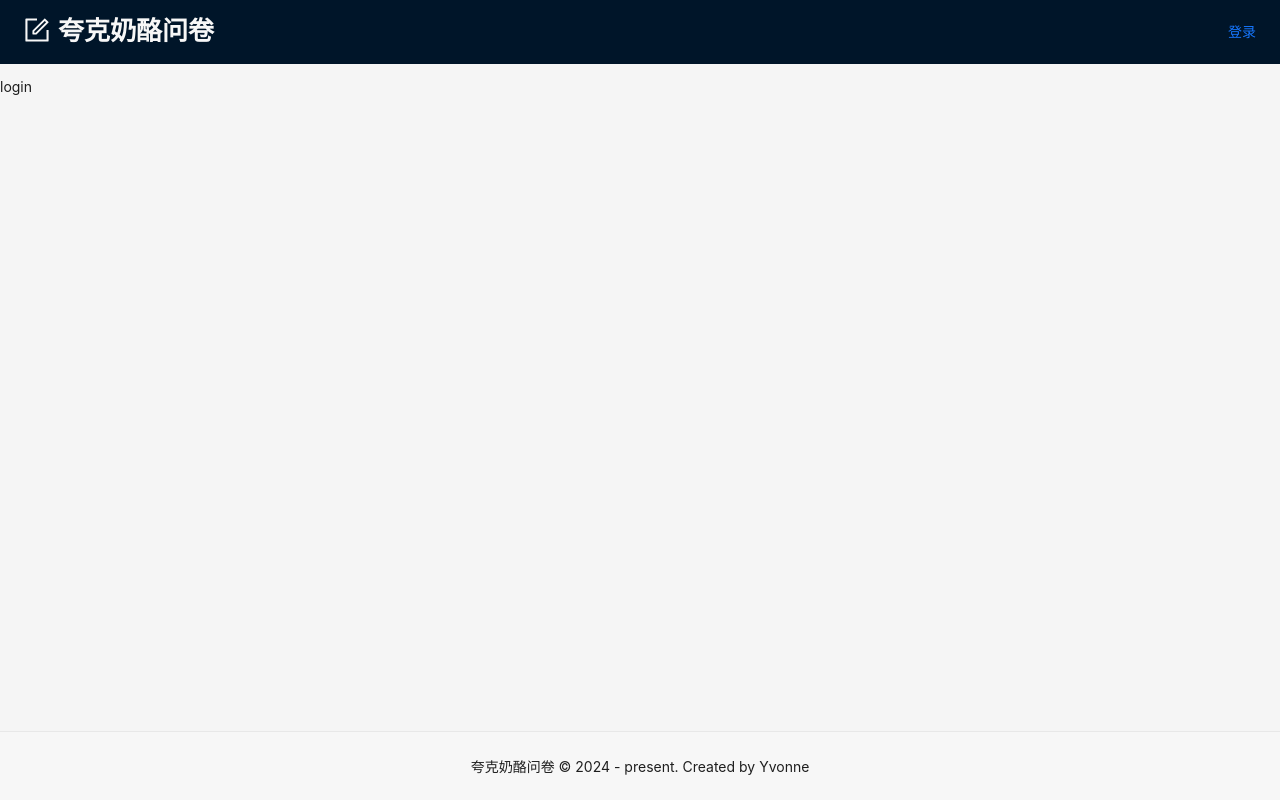
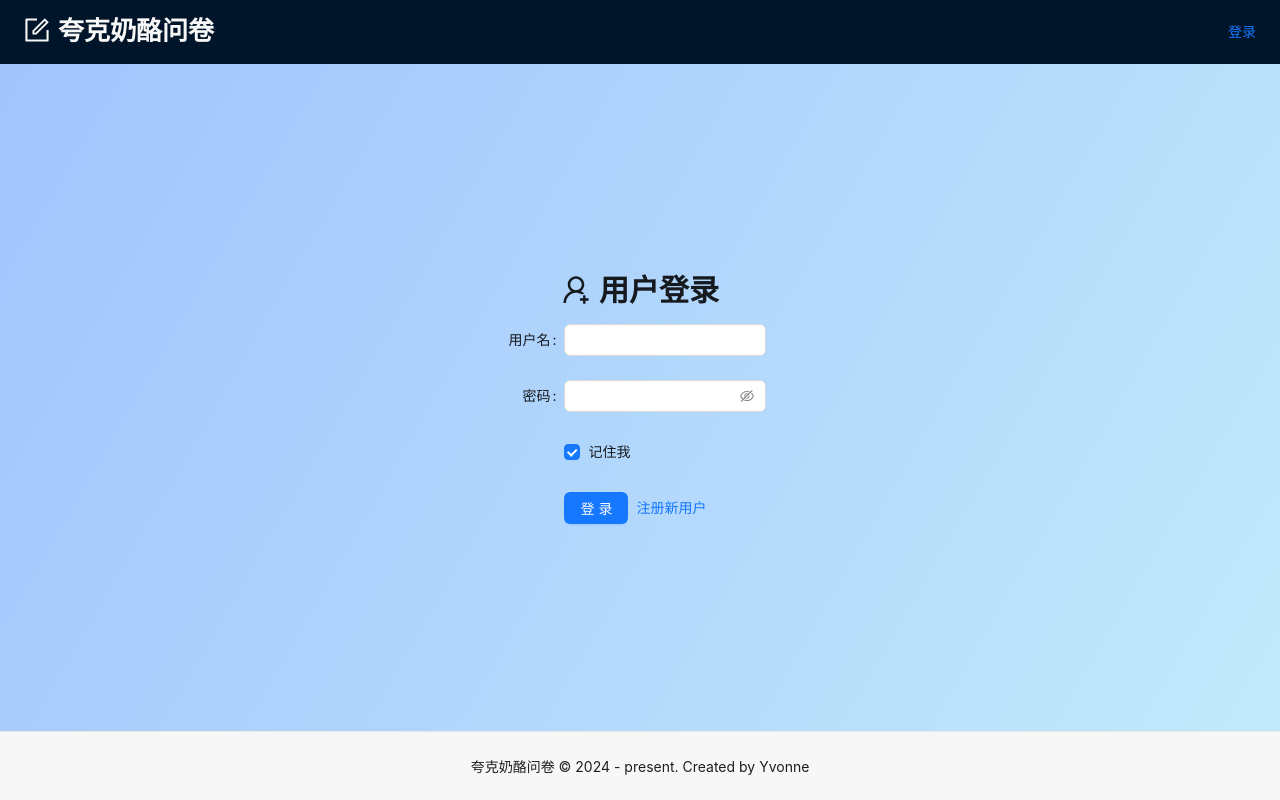
Before and after one commit to YvonneStandin/wjx-project, a React (Create React App) app: page /login in a window 1280 px wide. Built offline with nearby package versions, Linux system fonts and the light colour scheme.

Commit message:
feat: Login page UI

```diff
--- /dev/null
+++ b/src/pages/Login.module.scss
@@ -0,0 +1,9 @@
+.container {
+    display: flex;
+    flex-direction: column;
+    justify-content: center;
+    align-items: center;
+    min-height: calc(100vh - 64px - 69px);
+    background-image: linear-gradient(120deg, #a1c4fd 0%, #c2e9fb 100%);
+
+}
--- a/src/pages/Login.tsx
+++ b/src/pages/Login.tsx
@@ -1,7 +1,55 @@
 import React, { FC } from 'react'
+import { Link } from 'react-router-dom'
+import { Space, Typography, Form, Input, Button, Checkbox } from 'antd'
+import { UserAddOutlined } from '@ant-design/icons'
+import { REGISTER_PATHNAME } from '../router'
+import styles from './Login.module.scss'
+
+const { Title } = Typography
 
 const Login: FC = () => {
-  return <p>login</p>
+  function handleFinish(value: unknown) {
+    console.log(value)
+  }
+
+  return (
+    <div className={styles.container}>
+      <div>
+        <Space>
+          <Title level={2}>
+            <UserAddOutlined></UserAddOutlined>
+          </Title>
+          <Title level={2}>用户登录</Title>
+        </Space>
+      </div>
+      <div>
+        <Form
+          initialValues={{ remember: true }}
+          onFinish={handleFinish}
+          labelCol={{ span: 6 }}
+          wrapperCol={{ span: 16 }}
+        >
+          <Form.Item label="用户名" name="username">
+            <Input></Input>
+          </Form.Item>
+          <Form.Item label="密码" name="password">
+            <Input.Password />
+          </Form.Item>
+          <Form.Item name="remember" valuePropName="checked" wrapperCol={{ offset: 6, span: 16 }}>
+            <Checkbox>记住我</Checkbox>
+          </Form.Item>
+          <Form.Item wrapperCol={{ offset: 6, span: 16 }}>
+            <Space>
+              <Button type="primary" htmlType="submit">
+                登录
+              </Button>
+              <Link to={REGISTER_PATHNAME}>注册新用户</Link>
+            </Space>
+          </Form.Item>
+        </Form>
+      </div>
+    </div>
+  )
 }
 
 export default Login
```
